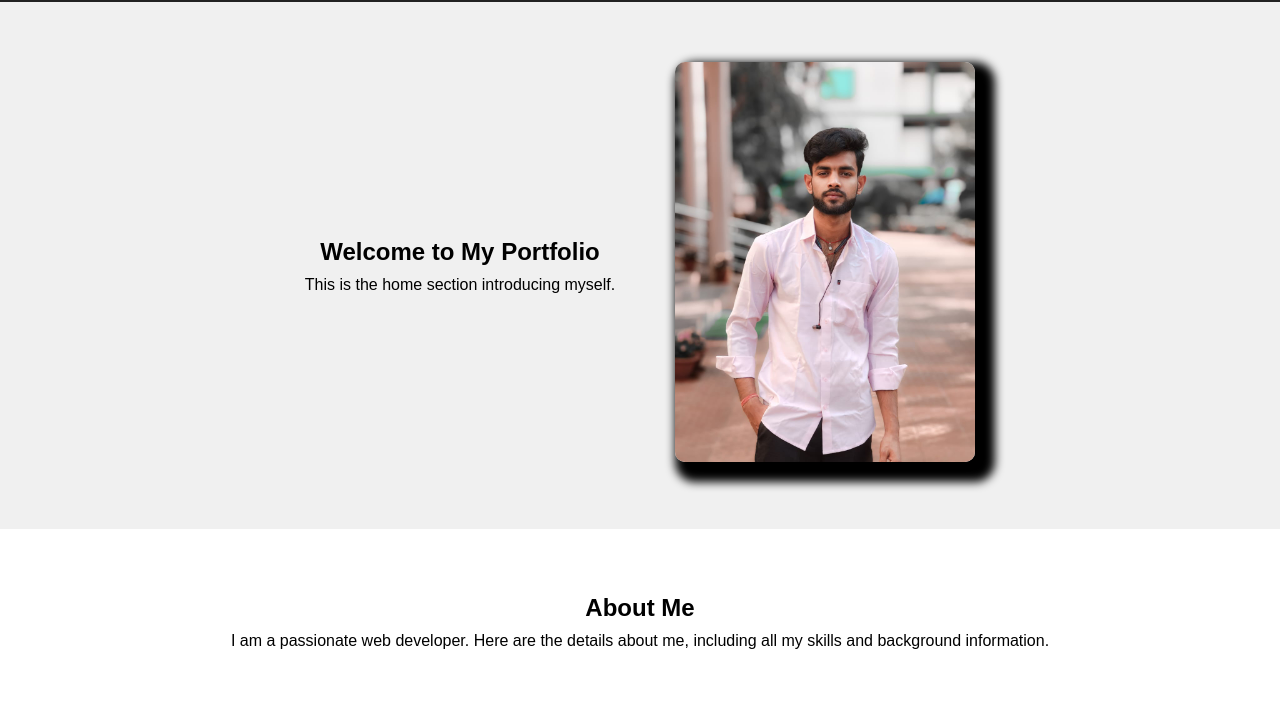
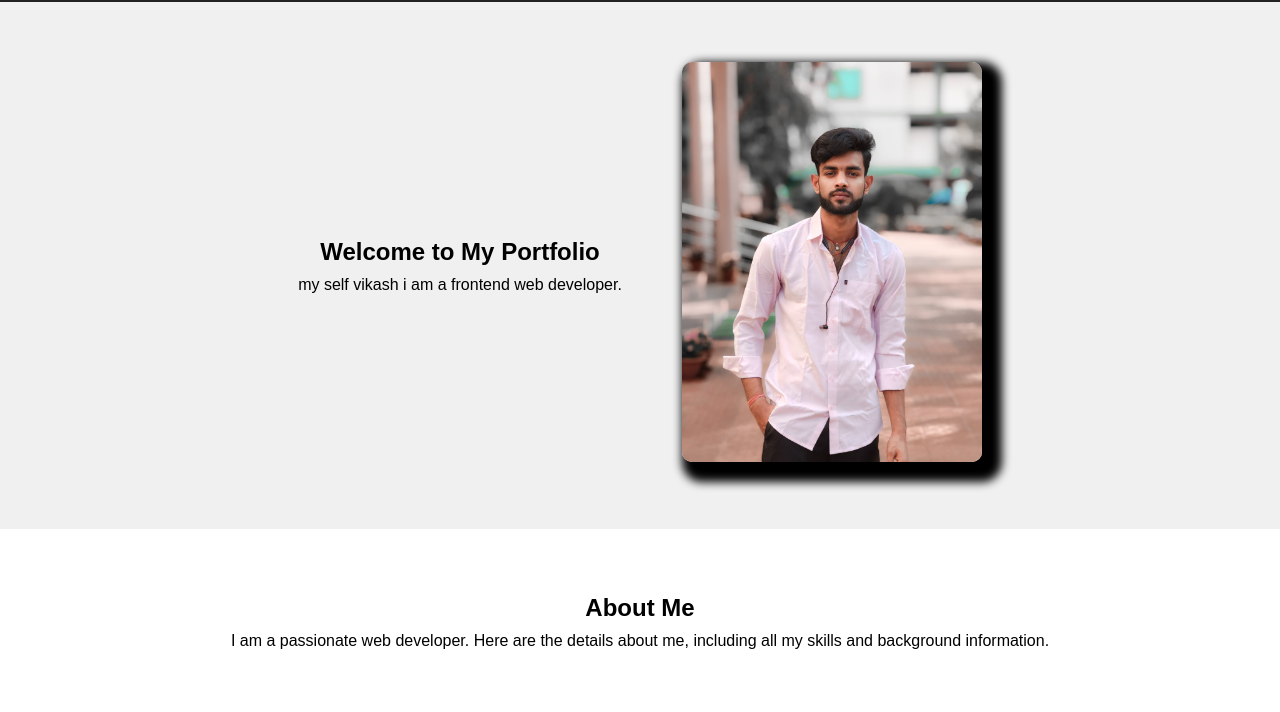
Before and after one commit to vikash99sharma/profile, a plain HTML site: page index.html in a window 1280 px wide. Shown: the part 88-800 px from the top of the page. Drawn offline with Linux system fonts and the light colour scheme.

Commit message:
Update index.html

```diff
--- a/index.html
+++ b/index.html
@@ -211,7 +211,7 @@ footer {
   <section id="home" class="home">
     <div class="text">
       <h1>Welcome to My Portfolio</h1>
-      <p>This is the home section introducing myself.</p>
+      <p>my self vikash i am a frontend web developer.</p>
     </div><br><br><br><br><br>
     <div class="image">
       <img src="myphoto.jpg" alt="Profile Image">
```
